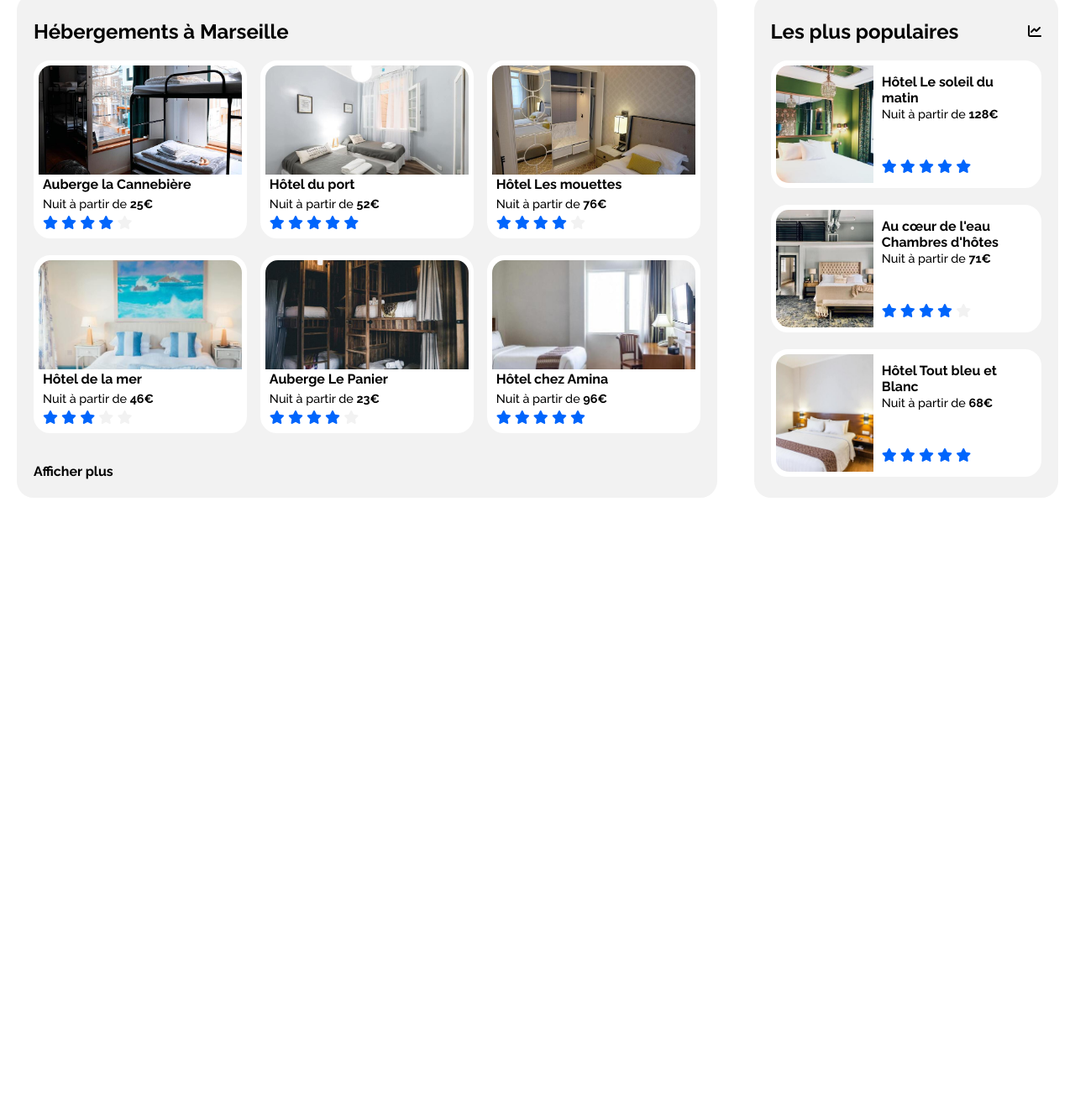
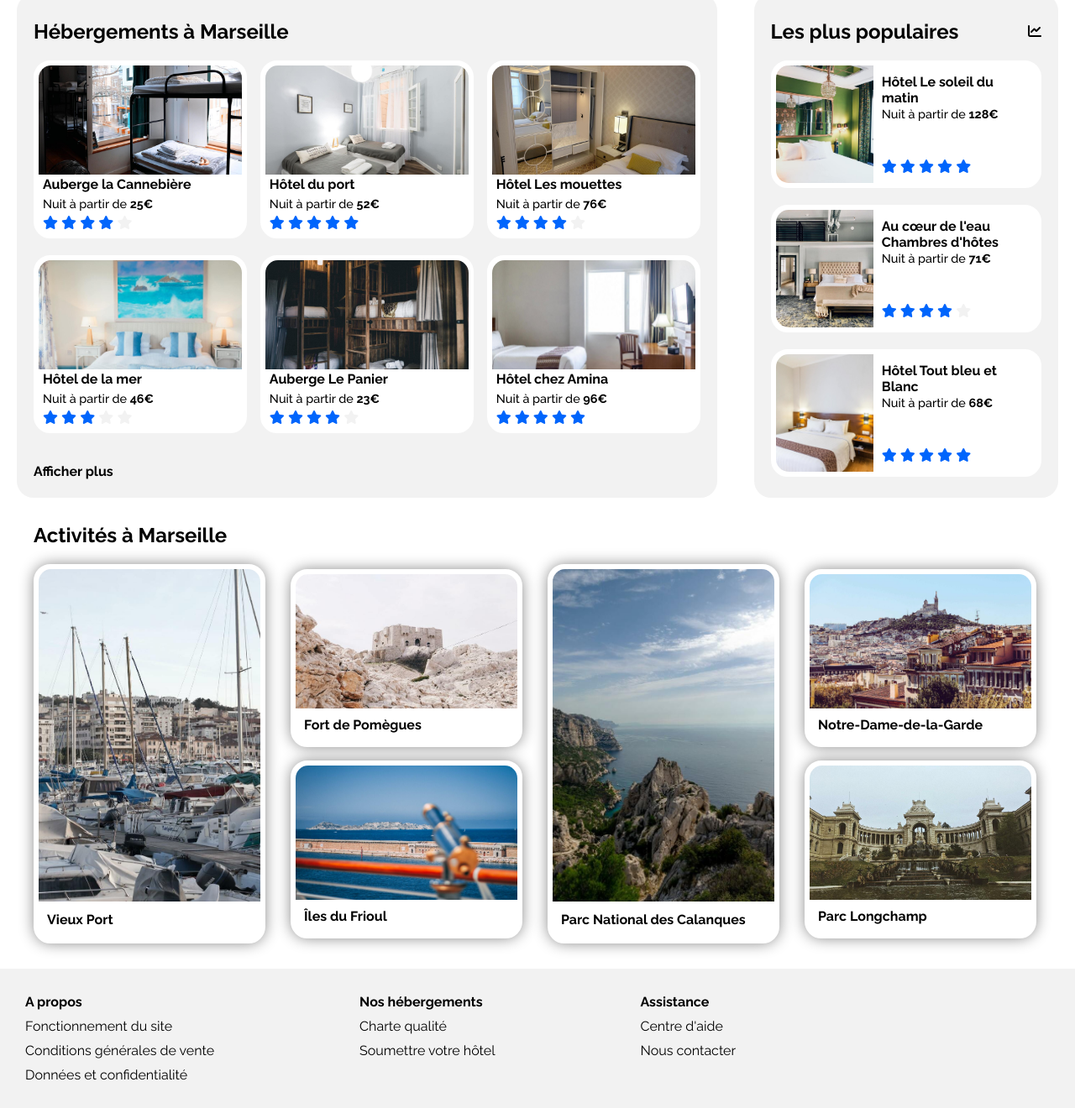
Before and after one commit to camillemoly/CamilleMoly_2_23102020, a plain HTML site: page index.html in a window 1280 px wide. Shown: the part 420-1740 px from the top of the page at 84% size. Before the commit the page ends 1013 px from the top, so only its background shows below. Drawn offline with Linux system fonts and the light colour scheme.

Commit message:
activities + footer

```diff
--- a/css/base.css
+++ b/css/base.css
@@ -28,7 +28,8 @@ a{
 
 .header, .header__logo, .header__signIn, .header__nav, .header__nav--link,
 .search, .search__icon, .filters, .filters__title, .filters__filter, .filters__filter div, .infos, .infos__icon,
-.hostAndPopulars, .mostPopulars__title, .mostPopulars__card, .hosting__card--description, .mostPopulars__card--description{
+.hostAndPopulars, .hosting__card--description, .mostPopulars__title, .mostPopulars__card, .mostPopulars__card--description,
+.activities__card--description, .footer, .footer div{
     display: flex;
 }
 
--- a/css/style.css
+++ b/css/style.css
@@ -1,6 +1,6 @@
 @import "./base.css";
 
-/* ------------------------------------------------------ HEADER & NAVIGATION ---------------------------------------------------*/
+/* *************************************************** HEADER & NAVIGATION *************************************************** */
 .header__logo, .header__space, .header__nav, .header__signIn{
     height: 90px;
 }
@@ -44,7 +44,7 @@
     transition: all 300ms;
 }
 
-/* Tablet landscape, laptop and desktop */
+/* ---------- Tablet landscape, laptop and desktop ---------- */
 @media (min-width: 769px) {
     .header{
         flex-wrap: nowrap; /* to cancel wrap of mobile device */
@@ -73,12 +73,13 @@
     }
 }
 
-/* ---------------------------------------------------------- SEARCH & FILTERS ----------------------------------------------------- */
+
+/* *************************************************** SEARCH & FILTERS *************************************************** */
 .searchAndFiltersSection{ /* margin only in this section on mobile &tablet */
     margin: 0 20px;
 }
 
-/* ---------- SEARCH ---------- */
+/* --------------------------------------------------------- SEARCH --------------------------------------------------------- */
 .search{
     height: 50px;
     width: 280px;
@@ -113,7 +114,7 @@
     display: none; /* hide the span "Rechercher" instead of search icon */
 }
 
-/* Tablet landscape, laptop and desktop */
+/* ---------- Tablet landscape, laptop and desktop ---------- */
 @media (min-width: 769px) {
     .search{
         width: 500px;
@@ -132,7 +133,7 @@
 }
 
 
-/* ---------- FILTERS ---------- */
+/* --------------------------------------------------------- FILTERS --------------------------------------------------------- */
 .filters{
     flex-wrap: wrap;
     margin-top: 20px;
@@ -185,28 +186,31 @@
 }
 
 
-/* ------------------------------------------------------ HOSTING & MOST POPULARS -------------------------------------------------- */
+/* *********************************************** HOSTING, MOST POPULARS, ACTIVITIES *********************************************** */
 .hostAndPopulars{
     flex-direction: column; /* flex the section in order to change the order of hosting & most populars */
     margin-top: 20px;
 }
-.hosting__card, .mostPopulars__card{
+.hosting, .mostPopulars, .activities{
+    padding: 10px 20px;
+}
+.hosting__card, .mostPopulars__card, .activities__card{
     height: 200px;
     margin-bottom: 20px;
     border: 6px solid white;
     border-radius: 20px;
     background-color: white;
 }
-.hosting__card a, .mostPopulars__card a{ /* to extend the link throughout the div */
+.hosting__card a, .mostPopulars__card a, .activities__card a{ /* to extend the link throughout the div */
     display: block;
     height: 100%;
     width: 100%;
 }
-.hosting__card:hover, .mostPopulars__card:hover{
+.hosting__card:hover, .mostPopulars__card:hover, .activities__card:hover{
     transform: scale(1.02);
     transition: all 300ms;
 }
-.hosting__card--photo img, .mostPopulars__card--photo img{
+.hosting__card--photo img, .mostPopulars__card--photo img, .activities__card--photo img{
     height: 100%;
     width: 100%;
     object-fit: cover; /* resize the img in the div to cover the entire div */
@@ -216,19 +220,17 @@
     font-weight: 500;
 }
 
-/* ---------- HOSTING ---------- */
+/* ------------------------------------------------------------ HOSTING ------------------------------------------------------------ */
 .hosting{
     order: 2; /* to place hosting after most populars for tablet & mobile */
-    padding: 10px 20px;
 }
-.hosting__card{
+.hosting__card, .activities__card{
     box-shadow: 0 0 18px -1px grey;
 }
 .hosting__card--photo{
     height: 65%;
-    border-radius: 20px 20px 0 0;
 }
-.hosting__card--photo img{
+.hosting__card--photo img, .activities__card--photo img{
     border-radius: 15px 15px 0 0;
 }
 .hosting__card--description{
@@ -243,10 +245,9 @@
     cursor: pointer;
 }
 
-/* ---------- MOST POPULARS ---------- */
+/* --------------------------------------------------------- MOST POPULARS --------------------------------------------------------- */
 .mostPopulars{
     background-color: #F2F2F2;
-    padding: 10px 20px;
 }
 .mostPopulars__title{
     justify-content: space-between;
@@ -254,7 +255,6 @@
 }
 .mostPopulars__card--photo{
     width: 40%;
-    border-radius: 20px 0 0 20px;
 }
 .mostPopulars__card--photo img{
     border-radius: 15px 0 0 15px;
@@ -274,19 +274,49 @@
     color: #F2F2F2;
 }
 
-/* Tablet < 550px --> in order to the img are not too streched */
+
+/* ----------------------------------------------------------- ACTIVITIES ----------------------------------------------------------- */
+.activities__card--photo{
+    height: 80%;
+}
+.activities__card--description{
+    align-items: center;
+    margin-left: 10px;
+    height: 20%;
+}
+
+/* ---------- Tablet < 550px --> in order to the img are not too streched ---------- */
 @media (min-width: 550px) {
-    .hosting__list{
+    .hosting__list, .activities__list{
         display: flex;
         justify-content: space-between;
         flex-wrap: wrap;
     }
-    .hosting__list a{
+    .hosting__list a, .activities__list >* /* select all the children */ {
         width: 45%; /* to place 2 cards per line */
+    }
+    .activities__card--split{
+        height: 440px;
+        border: 6px solid transparent; /* to have the same height as the div */
+        display: flex;
+        flex-direction: column;
+        justify-content: space-between; /* to define a space between the div AND center them */
+    }
+    .activities__card--small{
+        margin-bottom: 0; /* remove the margin-bottom otherwise it shifts the divs */
+    }
+    .activities__card--tall{
+        height: 440px;
+    }
+    .activities__card--tall .activities__card--photo{
+        height: 90%;
+    }
+    .activities__card--tall .activities__card--description{
+        height: 10%;
     }
 }
 
-/* Laptop and desktop */
+/* ---------- Laptop and desktop ---------- */
 @media (min-width: 1024px) {
     .hostAndPopulars{
         flex-direction: row;
@@ -304,6 +334,9 @@
     .hosting__list a{
         width: 32%; /* to place 3 cards per line */
     }
+    .activities__list >*{
+        width: 23%; /* to place 4 cards per line */
+    }
     .hosting__card{
         box-shadow: none;
     }
@@ -319,7 +352,41 @@
     }
 }
 
-/* ----------------------------------------------- Specifications for tablet and mobil only ------------------------------------------*/
+
+/* ************************************************************ FOOTER ************************************************************ */
+.footer{
+    flex-direction: column;
+    justify-content: space-between;
+    padding: 0 20px 30px 20px;
+    background-color: #F2F2F2;
+}
+.footer__section{
+    flex-direction: column;
+    margin-top: 30px;
+}
+.footer a{
+    margin-top: 10px;
+}
+
+@media (min-width: 769px) {
+    .footer{
+        flex-direction: row;
+        justify-content: space-around;
+        padding-left: 0;
+    }
+}
+
+@media (min-width: 1024px) {
+    .footer{
+        justify-content: flex-start;
+        padding-left: 30px;
+    }
+    .footer__section{
+        margin-right: 173px;
+    }
+}
+
+/* ******************************************** Specifications for tablet and mobil only ******************************************** */
 @media (max-width: 768px) {
     .header__logo img{
         margin-left: 20px; /* this & header__signIn a margin. Don't put a margin on header because create a margin for nav too */
--- a/index.html
+++ b/index.html
@@ -90,7 +90,7 @@
           <a href="#">
             <div class="hosting__card">
               <div class="hosting__card--photo">
-                <img src="./images/hebergements/4_small/marcus-loke-WQJvWU_HZFo-unsplash.jpg" alt="Auberge la Cannebière"/>
+                <img src="./images/hebergements/3_medium/marcus-loke-WQJvWU_HZFo-unsplash.jpg" alt="Auberge la Cannebière"/>
               </div>
               <div class="hosting__card--description">
                 <h3>Auberge la Cannebière</h3>
@@ -108,7 +108,7 @@
           <a href="#">
             <div class="hosting__card">
               <div class="hosting__card--photo">
-                <img src="./images/hebergements/4_small/fred-kleber-gTbaxaVLvsg-unsplash.jpg" alt="Hôtel du port"/>
+                <img src="./images/hebergements/3_medium/fred-kleber-gTbaxaVLvsg-unsplash.jpg" alt="Hôtel du port"/>
               </div>
               <div class="hosting__card--description">
                 <h3>Hôtel du port</h3>
@@ -126,7 +126,7 @@
           <a href="#">
             <div class="hosting__card">
               <div class="hosting__card--photo">
-                <img src="./images/hebergements/4_small/reisetopia-B8WIgxA_PFU-unsplash.jpg" alt="Hôtel Les mouettes"/>
+                <img src="./images/hebergements/3_medium/reisetopia-B8WIgxA_PFU-unsplash.jpg" alt="Hôtel Les mouettes"/>
               </div>
               <div class="hosting__card--description">
                 <h3>Hôtel Les mouettes</h3>
@@ -144,7 +144,7 @@
           <a href="#">
             <div class="hosting__card">
               <div class="hosting__card--photo">
-                <img src="./images/hebergements/4_small/annie-spratt-Eg1qcIitAuA-unsplash.jpg" alt="Hôtel de la mer"/>
+                <img src="./images/hebergements/3_medium/annie-spratt-Eg1qcIitAuA-unsplash.jpg" alt="Hôtel de la mer"/>
               </div>
               <div class="hosting__card--description">
                 <h3>Hôtel de la mer</h3>
@@ -162,7 +162,7 @@
           <a href="#">
             <div class="hosting__card">
               <div class="hosting__card--photo">
-                <img src="./images/hebergements/4_small/nicate-lee-kT-ZyaiwBe0-unsplash.jpg" alt="Auberge Le Panier"/>
+                <img src="./images/hebergements/3_medium/nicate-lee-kT-ZyaiwBe0-unsplash.jpg" alt="Auberge Le Panier"/>
               </div>
               <div class="hosting__card--description">
                 <h3>Auberge Le Panier</h3>
@@ -180,7 +180,7 @@
           <a href="#">
             <div class="hosting__card">
               <div class="hosting__card--photo">
-                <img src="./images/hebergements/4_small/febrian-zakaria-M6S1WvfW68A-unsplash.jpg" alt="Hôtel chez Amina"/>
+                <img src="./images/hebergements/3_medium/febrian-zakaria-M6S1WvfW68A-unsplash.jpg" alt="Hôtel chez Amina"/>
               </div>
               <div class="hosting__card--description">
                 <h3>Hôtel chez Amina</h3>
@@ -208,7 +208,7 @@
           <a href="#">
             <div class="mostPopulars__card">
               <div class="mostPopulars__card--photo">
-                <img src="./images/hebergements/4_small/emile-guillemot-Bj_rcSC5XfE-unsplash.jpg" alt="Hôtel Le soleil du matin"/>
+                <img src="./images/hebergements/3_medium/emile-guillemot-Bj_rcSC5XfE-unsplash.jpg" alt="Hôtel Le soleil du matin"/>
               </div>
               <div class="mostPopulars__card--description">
                 <div>
@@ -228,7 +228,7 @@
           <a href="#">
             <div class="mostPopulars__card">
               <div class="mostPopulars__card--photo">
-                <img src="./images/hebergements/4_small/aw-creative-VGs8z60yT2c-unsplash.jpg" alt="Au cœur de l'eau Chambres d'hôtes"/>
+                <img src="./images/hebergements/3_medium/aw-creative-VGs8z60yT2c-unsplash.jpg" alt="Au cœur de l'eau Chambres d'hôtes"/>
               </div>
               <div class="mostPopulars__card--description">
                 <div>
@@ -248,7 +248,7 @@
           <a href="#">
             <div class="mostPopulars__card">
               <div class="mostPopulars__card--photo">
-                <img src="./images/hebergements/4_small/febrian-zakaria-sjvU0THccQA-unsplash.jpg" alt="Hôtel Tout bleu et Blanc"/>
+                <img src="./images/hebergements/3_medium/febrian-zakaria-sjvU0THccQA-unsplash.jpg" alt="Hôtel Tout bleu et Blanc"/>
               </div>
               <div class="mostPopulars__card--description">
                 <div>
@@ -268,5 +268,96 @@
         </div>
       </div>
     </section>
+
+    <!-- ACTIVITIES -->
+    <section id="activities" class="activities">
+      <h1>Activités à Marseille</h1>
+      <div class="activities__list">
+        <a href="#">
+          <div class="activities__card activities__card--tall">
+            <div class="activities__card--photo">
+              <img src="./images/activites/3_medium/reno-laithienne-QUgJhdY5Fyk-unsplash.jpg" alt="Vieux Port"/>
+            </div>
+            <div class="activities__card--description">
+              <h3>Vieux Port</h3>
+            </div>
+          </div>
+        </a>
+        <div class="activities__card--split">
+          <a href="#">
+            <div class="activities__card activities__card--small">
+              <div class="activities__card--photo">
+                <img src="./images/activites/3_medium/paul-hermann-QFTrLdQIRhI-unsplash.jpg" alt="Fort de Pomègues"/>
+              </div>
+              <div class="activities__card--description">
+                <h3>Fort de Pomègues</h3>
+              </div>
+            </div>
+          </a>
+          <a href="#">
+            <div class="activities__card activities__card--small">
+              <div class="activities__card--photo">
+                <img src="./images/activites/3_medium/kevin-hikari-rV_Qd1l-VXg-unsplash.jpg" alt="Îles du Frioul"/>
+              </div>
+              <div class="activities__card--description">
+                <h3>Îles du Frioul</h3>
+              </div>
+            </div>
+          </a>
+        </div>
+        <a href="#">
+          <div class="activities__card  activities__card--tall">
+            <div class="activities__card--photo">
+              <img src="./images/activites/3_medium/kilyan-sockalingum-NR8-cBCN3aI-unsplash.jpg" alt="Parc National des Calanques"/>
+            </div>
+            <div class="activities__card--description">
+              <h3>Parc National des Calanques</h3>
+            </div>
+          </div>
+        </a>
+        <div class="activities__card--split">
+          <a href="#">
+            <div class="activities__card activities__card--small">
+              <div class="activities__card--photo">
+                <img src="./images/activites/3_medium/florian-wehde-xW9e8gdotxI-unsplash.jpg" alt="Notre-Dame-de-la-Garde"/>
+              </div>
+              <div class="activities__card--description">
+                <h3>Notre-Dame-de-la-Garde</h3>
+              </div>
+            </div>
+          </a>
+          <a href="#">
+            <div class="activities__card activities__card--small">
+              <div class="activities__card--photo">
+                <img src="./images/activites/3_medium/lena-paulin-wH2-EJoDcV0-unsplash.jpg" alt="Parc Longchamp"/>
+              </div>
+              <div class="activities__card--description">
+                <h3>Parc Longchamp</h3>
+              </div>
+            </div>
+          </a>
+        </div>
+      </div>
+    </section>
+
+    <!-- FOOTER -->
+    <footer class="footer">
+      <div class="footer__section">
+        <h3>A propos</h3>
+        <a href="#">Fonctionnement du site</a>
+        <a href="#">Conditions générales de vente</a>
+        <a href="#">Données et confidentialité</a>
+      </div>
+      <div class="footer__section">
+        <h3>Nos hébergements</h3>
+        <a href="#">Charte qualité</a>
+        <a href="#">Soumettre votre hôtel</a>
+      </div>
+      <div class="footer__section">
+        <h3>Assistance</h3>
+        <a href="#">Centre d'aide</a>
+        <a href="#">Nous contacter</a>
+      </div>
+    </footer>
   </body>
 </html>
```
